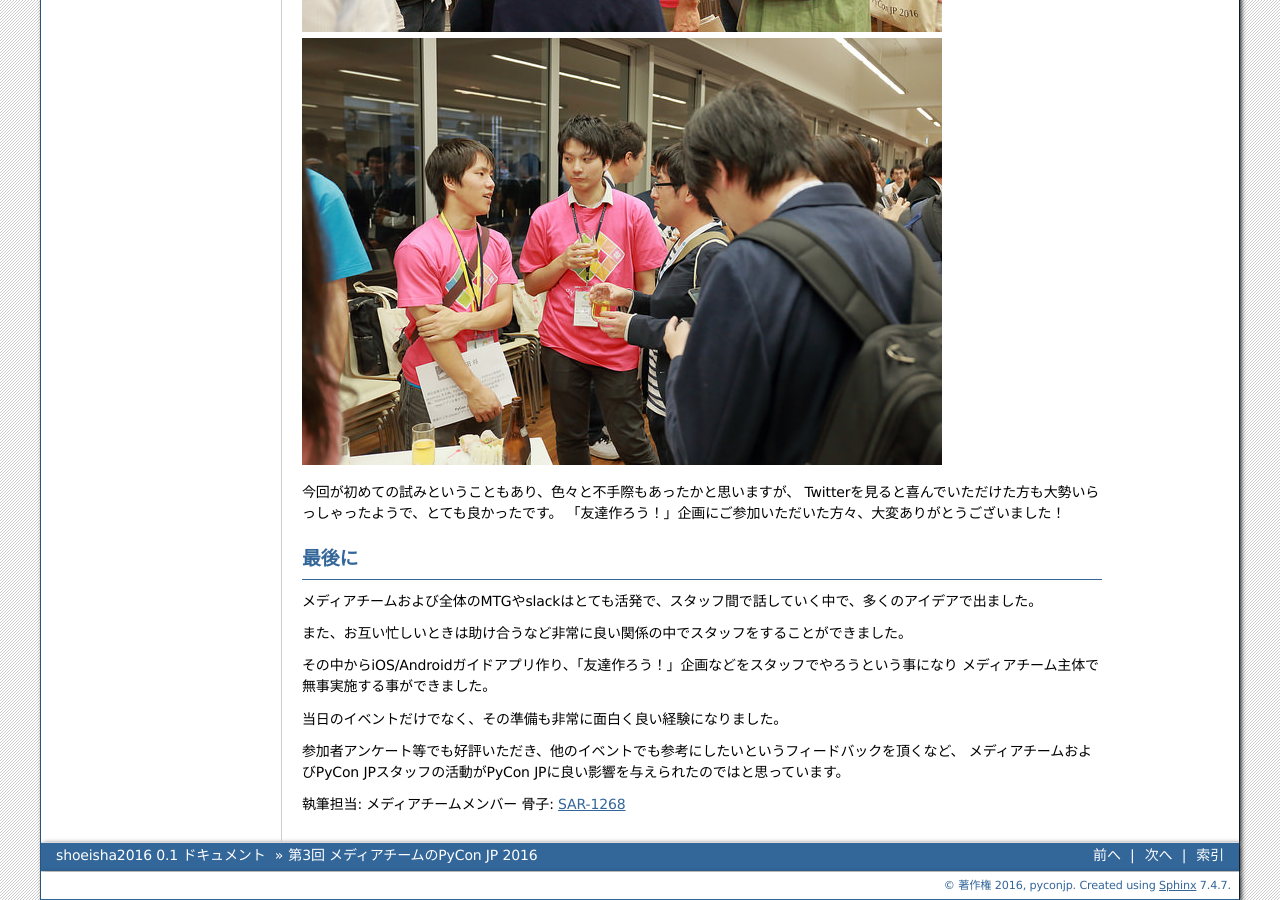
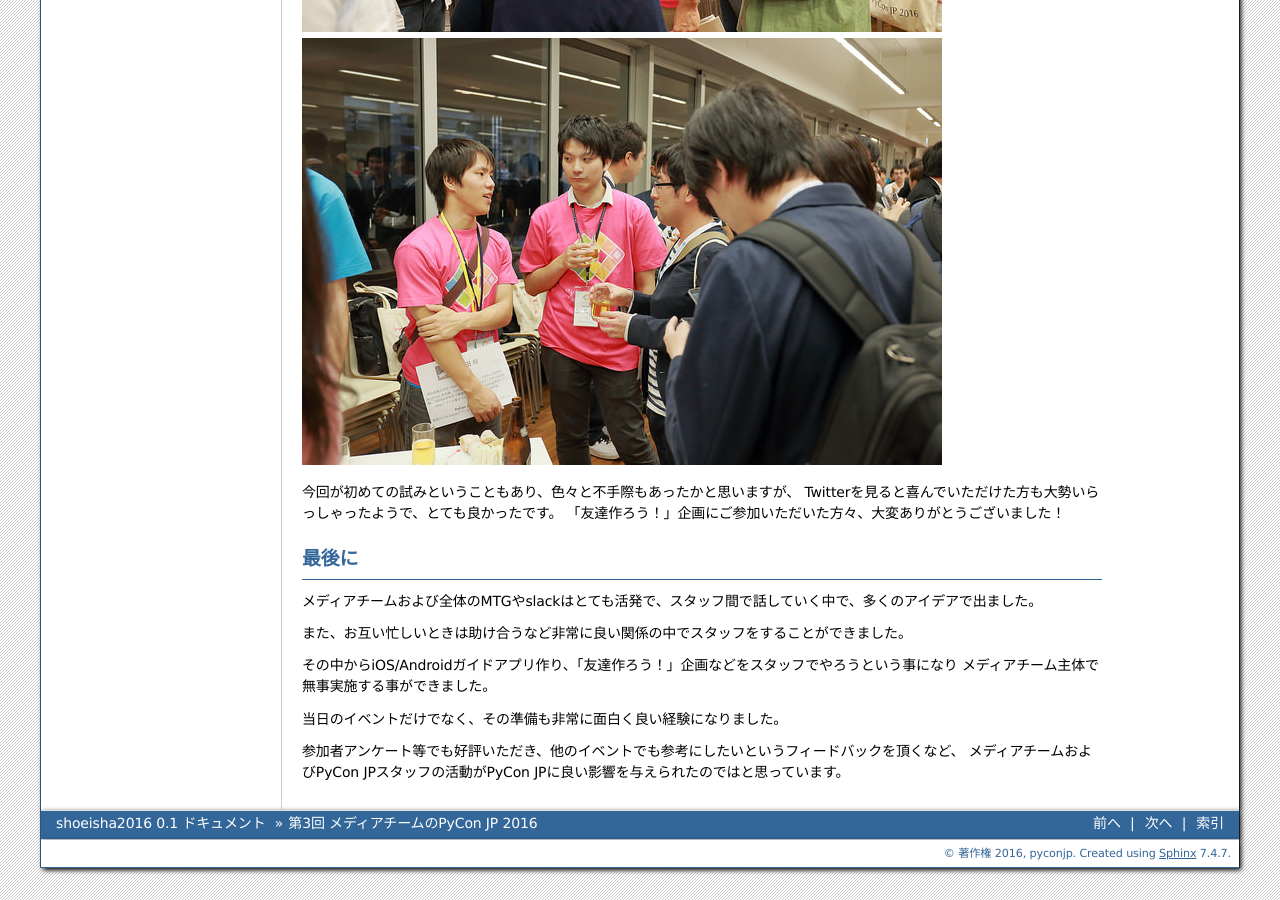
Before and after one commit to pyconjp/shoeisha2016, a Sphinx documentation site: the page built from source/afterreport_03_media.rst, in a window 1280 px wide and 900 px high, scrolled down 8160 px. Built offline with Sphinx 7.4.7, drawn with Linux system fonts in a browser that asks for light colours.

Commit message:
SAR-1551 remove needless comment

```diff
--- a/source/afterreport_03_media.rst
+++ b/source/afterreport_03_media.rst
@@ -238,6 +238,3 @@ Twitterを見ると喜んでいただけた方も大勢いらっしゃったよ
 
 参加者アンケート等でも好評いただき、他のイベントでも参考にしたいというフィードバックを頂くなど、
 メディアチームおよびPyCon JPスタッフの活動がPyCon JPに良い影響を与えられたのではと思っています。
-
-執筆担当: メディアチームメンバー
-骨子: `SAR-1268 <https://pyconjp.atlassian.net/browse/SAR-1268>`_
```
